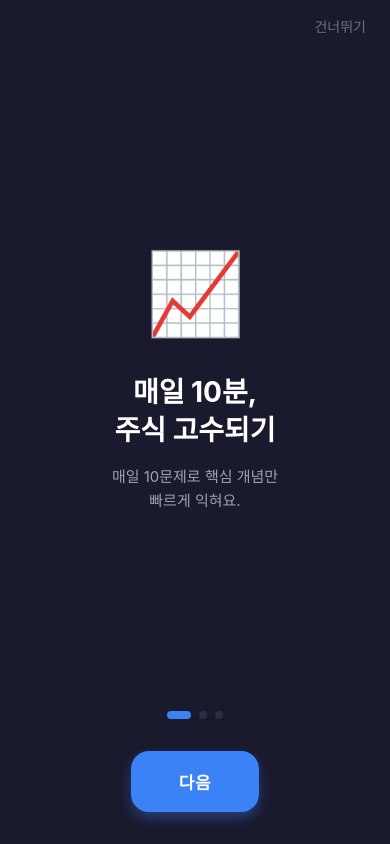
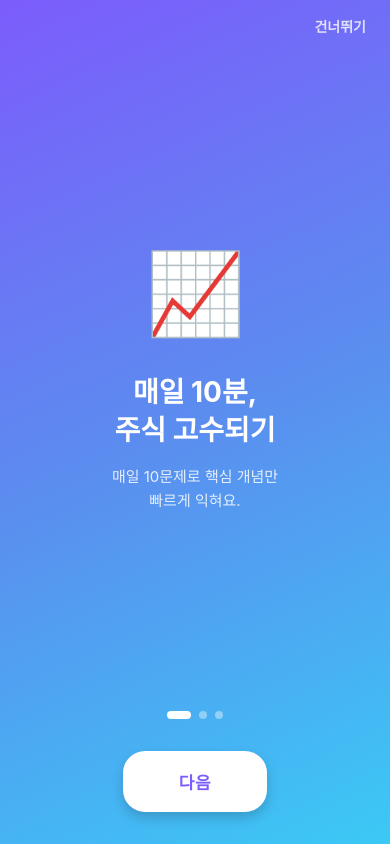
Before and after one commit to kimmingeun/quizon, a React Native app: screen / in a window 390 px wide. Built offline with nearby package versions, Linux system fonts and the light colour scheme.

Commit message:
퀴즈/결과/온보딩 UI 리프레시: 비비드 그라데이션 톤 통일

```diff
--- a/src/screens/OnboardingScreen.js
+++ b/src/screens/OnboardingScreen.js
@@ -7,6 +7,7 @@ import {
   SafeAreaView,
 } from 'react-native';
 import AsyncStorage from '@react-native-async-storage/async-storage';
+import { LinearGradient } from 'expo-linear-gradient';
 
 const SLIDES = [
   {
@@ -47,6 +48,12 @@ export default function OnboardingScreen({ navigation }) {
   };
 
   return (
+    <LinearGradient
+      colors={['#7C5CFC', '#5B8DEF', '#3BC9F5']}
+      start={{ x: 0, y: 0 }}
+      end={{ x: 1, y: 1 }}
+      style={{ flex: 1 }}
+    >
       <SafeAreaView style={styles.container}>
         {/* 건너뛰기 */}
         <TouchableOpacity style={styles.skip} onPress={finish}>
@@ -74,13 +81,14 @@ export default function OnboardingScreen({ navigation }) {
           </Text>
         </TouchableOpacity>
       </SafeAreaView>
+    </LinearGradient>
   );
 }
 
 const styles = StyleSheet.create({
   container: {
     flex: 1,
-    backgroundColor: '#1A1A2E',
+    backgroundColor: 'transparent',
     alignItems: 'center',
   },
   skip: {
@@ -90,8 +98,9 @@ const styles = StyleSheet.create({
     paddingBottom: 8,
   },
   skipText: {
-    color: '#6B7280',
+    color: 'rgba(255,255,255,0.8)',
     fontSize: 14,
+    fontWeight: '600',
   },
   slide: {
     flex: 1,
@@ -113,7 +122,7 @@ const styles = StyleSheet.create({
   },
   slideSub: {
     fontSize: 15,
-    color: '#9CA3AF',
+    color: 'rgba(255,255,255,0.85)',
     textAlign: 'center',
     lineHeight: 24,
   },
@@ -126,28 +135,28 @@ const styles = StyleSheet.create({
     width: 8,
     height: 8,
     borderRadius: 4,
-    backgroundColor: '#2D2D44',
+    backgroundColor: 'rgba(255,255,255,0.4)',
   },
   dotActive: {
     width: 24,
-    backgroundColor: '#3B82F6',
+    backgroundColor: '#fff',
   },
   button: {
-    backgroundColor: '#3B82F6',
-    borderRadius: 18,
+    backgroundColor: '#fff',
+    borderRadius: 22,
     paddingVertical: 18,
-    paddingHorizontal: 48,
+    paddingHorizontal: 56,
     marginBottom: 32,
-    shadowColor: '#3B82F6',
+    shadowColor: '#1A1A2E',
     shadowOffset: { width: 0, height: 6 },
-    shadowOpacity: 0.35,
+    shadowOpacity: 0.2,
     shadowRadius: 12,
     elevation: 8,
   },
   buttonText: {
-    color: '#fff',
+    color: '#7C5CFC',
     fontSize: 17,
-    fontWeight: 'bold',
+    fontWeight: '800',
     letterSpacing: 0.5,
   },
 });
--- a/src/screens/QuizScreen.js
+++ b/src/screens/QuizScreen.js
@@ -7,6 +7,7 @@ import {
   SafeAreaView,
   ScrollView,
 } from 'react-native';
+import { LinearGradient } from 'expo-linear-gradient';
 import { getTodayQuestions } from '../utils/quizHelper';
 
 const questions = getTodayQuestions();
@@ -155,10 +156,17 @@ export default function QuizScreen({ navigation }) {
       {/* 하단 다음 버튼 */}
       {showResult && (
         <View style={styles.bottomBar}>
-          <TouchableOpacity style={styles.nextButton} onPress={handleNext} activeOpacity={0.85}>
-            <Text style={styles.nextButtonText}>
-              {isLast ? '결과 보기  →' : '다음 문제  →'}
-            </Text>
+          <TouchableOpacity style={styles.nextButtonWrap} onPress={handleNext} activeOpacity={0.85}>
+            <LinearGradient
+              colors={['#7C5CFC', '#5B8DEF']}
+              start={{ x: 0, y: 0 }}
+              end={{ x: 1, y: 0 }}
+              style={styles.nextButton}
+            >
+              <Text style={styles.nextButtonText}>
+                {isLast ? '결과 보기  →' : '다음 문제  →'}
+              </Text>
+            </LinearGradient>
           </TouchableOpacity>
         </View>
       )}
@@ -169,7 +177,7 @@ export default function QuizScreen({ navigation }) {
 const styles = StyleSheet.create({
   container: {
     flex: 1,
-    backgroundColor: '#F5F8FF',
+    backgroundColor: '#FAFAFF',
   },
 
   // 상단 바
@@ -205,7 +213,7 @@ const styles = StyleSheet.create({
   },
   progressFill: {
     height: 8,
-    backgroundColor: '#3B82F6',
+    backgroundColor: '#7C5CFC',
     borderRadius: 4,
   },
   progressLabel: {
@@ -229,7 +237,7 @@ const styles = StyleSheet.create({
     marginBottom: 20,
   },
   tag: {
-    backgroundColor: '#EFF6FF',
+    backgroundColor: '#EDE9FE',
     borderRadius: 20,
     paddingHorizontal: 12,
     paddingVertical: 5,
@@ -240,7 +248,7 @@ const styles = StyleSheet.create({
   tagText: {
     fontSize: 12,
     fontWeight: '600',
-    color: '#3B82F6',
+    color: '#7C5CFC',
   },
 
   // 문제
@@ -271,8 +279,8 @@ const styles = StyleSheet.create({
     borderColor: '#E5E7EB',
   },
   oxSelected: {
-    backgroundColor: '#EFF6FF',
-    borderColor: '#3B82F6',
+    backgroundColor: '#EDE9FE',
+    borderColor: '#7C5CFC',
   },
   oxCorrect: {
     backgroundColor: '#ECFDF5',
@@ -312,8 +320,8 @@ const styles = StyleSheet.create({
     borderColor: '#E5E7EB',
   },
   optionSelected: {
-    backgroundColor: '#EFF6FF',
-    borderColor: '#3B82F6',
+    backgroundColor: '#EDE9FE',
+    borderColor: '#7C5CFC',
   },
   optionCorrect: {
     backgroundColor: '#ECFDF5',
@@ -381,16 +389,23 @@ const styles = StyleSheet.create({
     bottom: 0,
     left: 0,
     right: 0,
-    backgroundColor: '#F5F8FF',
+    backgroundColor: '#FAFAFF',
     paddingHorizontal: 20,
     paddingTop: 12,
     paddingBottom: 32,
     borderTopWidth: 1,
     borderTopColor: '#E5E7EB',
   },
+  nextButtonWrap: {
+    borderRadius: 18,
+    shadowColor: '#7C5CFC',
+    shadowOffset: { width: 0, height: 6 },
+    shadowOpacity: 0.35,
+    shadowRadius: 12,
+    elevation: 8,
+  },
   nextButton: {
-    backgroundColor: '#1A1A2E',
-    borderRadius: 16,
+    borderRadius: 18,
     paddingVertical: 18,
     alignItems: 'center',
   },
--- a/src/screens/ResultScreen.js
+++ b/src/screens/ResultScreen.js
@@ -8,6 +8,7 @@ import {
   ScrollView,
   Platform,
 } from 'react-native';
+import { LinearGradient } from 'expo-linear-gradient';
 import { checkAnswer } from '../utils/quizHelper';
 import { saveQuizResult } from '../utils/storage';
 import { getLevelInfo } from '../utils/xp';
@@ -46,7 +47,12 @@ export default function ResultScreen({ route, navigation }) {
         style={Platform.OS === 'web' ? { overflow: 'auto' } : {}}
       >
         {/* 점수 카드 */}
-        <View style={styles.scoreCard}>
+        <LinearGradient
+          colors={['#7C5CFC', '#5B8DEF', '#3BC9F5']}
+          start={{ x: 0, y: 0 }}
+          end={{ x: 1, y: 1 }}
+          style={styles.scoreCard}
+        >
           <Text style={styles.scoreEmoji}>{emoji}</Text>
           <Text style={styles.scoreTitle}>{title}</Text>
           <Text style={styles.scoreSub}>{sub}</Text>
@@ -73,7 +79,7 @@ export default function ResultScreen({ route, navigation }) {
               <Text style={styles.summaryLabel}>정확도</Text>
             </View>
           </View>
-        </View>
+        </LinearGradient>
 
         {/* XP 획득 카드 */}
         {xpResult && (
@@ -132,11 +138,18 @@ export default function ResultScreen({ route, navigation }) {
             <Text style={styles.retryText}>🔄 다시 풀기</Text>
           </TouchableOpacity>
           <TouchableOpacity
-            style={styles.homeButton}
+            style={styles.homeButtonWrap}
             onPress={() => navigation.navigate('Home')}
             activeOpacity={0.85}
           >
-            <Text style={styles.homeText}>🏠 홈으로</Text>
+            <LinearGradient
+              colors={['#7C5CFC', '#5B8DEF']}
+              start={{ x: 0, y: 0 }}
+              end={{ x: 1, y: 0 }}
+              style={styles.homeButton}
+            >
+              <Text style={styles.homeText}>🏠 홈으로</Text>
+            </LinearGradient>
           </TouchableOpacity>
         </View>
 
@@ -149,7 +162,7 @@ export default function ResultScreen({ route, navigation }) {
 const styles = StyleSheet.create({
   container: {
     flex: 1,
-    backgroundColor: '#F5F8FF',
+    backgroundColor: '#FAFAFF',
   },
   scroll: {
     padding: 20,
@@ -157,11 +170,15 @@ const styles = StyleSheet.create({
 
   // 점수 카드
   scoreCard: {
-    backgroundColor: '#1A1A2E',
-    borderRadius: 24,
+    borderRadius: 28,
     padding: 28,
     alignItems: 'center',
     marginBottom: 28,
+    shadowColor: '#7C5CFC',
+    shadowOffset: { width: 0, height: 10 },
+    shadowOpacity: 0.3,
+    shadowRadius: 20,
+    elevation: 10,
   },
   scoreEmoji: {
     fontSize: 48,
@@ -175,7 +192,7 @@ const styles = StyleSheet.create({
   },
   scoreSub: {
     fontSize: 13,
-    color: '#9CA3AF',
+    color: 'rgba(255,255,255,0.85)',
     marginBottom: 20,
     textAlign: 'center',
   },
@@ -186,19 +203,19 @@ const styles = StyleSheet.create({
   },
   scoreNum: {
     fontSize: 64,
-    fontWeight: 'bold',
-    color: '#3B82F6',
+    fontWeight: '800',
+    color: '#FFE066',
     lineHeight: 72,
   },
   scoreOf: {
     fontSize: 28,
-    color: '#6B7280',
+    color: 'rgba(255,255,255,0.8)',
     fontWeight: '600',
     marginLeft: 4,
   },
   summaryRow: {
     flexDirection: 'row',
-    backgroundColor: '#2D2D44',
+    backgroundColor: 'rgba(255,255,255,0.18)',
     borderRadius: 16,
     paddingVertical: 16,
     width: '100%',
@@ -211,17 +228,17 @@ const styles = StyleSheet.create({
   summaryWrong: {},
   summaryNum: {
     fontSize: 20,
-    fontWeight: 'bold',
-    color: '#10B981',
+    fontWeight: '800',
+    color: '#fff',
     marginBottom: 4,
   },
   summaryLabel: {
     fontSize: 12,
-    color: '#9CA3AF',
+    color: 'rgba(255,255,255,0.85)',
   },
   summaryDivider: {
     width: 1,
-    backgroundColor: '#3D3D54',
+    backgroundColor: 'rgba(255,255,255,0.25)',
     marginVertical: 4,
   },
 
@@ -289,11 +306,14 @@ const styles = StyleSheet.create({
   // XP 카드
   xpCard: {
     backgroundColor: '#fff',
-    borderRadius: 16,
+    borderRadius: 18,
     padding: 16,
     marginBottom: 20,
-    borderWidth: 1,
-    borderColor: '#E5E7EB',
+    shadowColor: '#7C5CFC',
+    shadowOffset: { width: 0, height: 4 },
+    shadowOpacity: 0.08,
+    shadowRadius: 10,
+    elevation: 2,
   },
   xpTop: {
     flexDirection: 'row',
@@ -312,19 +332,19 @@ const styles = StyleSheet.create({
   },
   xpEarned: {
     fontSize: 13,
-    color: '#3B82F6',
-    fontWeight: '700',
+    color: '#7C5CFC',
+    fontWeight: '800',
   },
   xpBarBg: {
     height: 8,
-    backgroundColor: '#E5E7EB',
+    backgroundColor: '#EDE9FE',
     borderRadius: 4,
     overflow: 'hidden',
     marginBottom: 6,
   },
   xpBarFill: {
     height: 8,
-    backgroundColor: '#3B82F6',
+    backgroundColor: '#7C5CFC',
     borderRadius: 4,
   },
   xpBarLabels: {
@@ -344,33 +364,33 @@ const styles = StyleSheet.create({
   },
   retryButton: {
     flex: 1,
-    backgroundColor: '#F3F4F6',
-    borderRadius: 16,
+    backgroundColor: '#EDE9FE',
+    borderRadius: 18,
     paddingVertical: 18,
     alignItems: 'center',
-    borderWidth: 1,
-    borderColor: '#E5E7EB',
   },
   retryText: {
     fontSize: 15,
-    fontWeight: 'bold',
-    color: '#374151',
+    fontWeight: '800',
+    color: '#7C5CFC',
+  },
+  homeButtonWrap: {
+    flex: 1,
+    borderRadius: 18,
+    shadowColor: '#7C5CFC',
+    shadowOffset: { width: 0, height: 6 },
+    shadowOpacity: 0.35,
+    shadowRadius: 12,
+    elevation: 8,
   },
   homeButton: {
-    flex: 1,
-    backgroundColor: '#3B82F6',
-    borderRadius: 16,
+    borderRadius: 18,
     paddingVertical: 18,
     alignItems: 'center',
-    shadowColor: '#3B82F6',
-    shadowOffset: { width: 0, height: 4 },
-    shadowOpacity: 0.3,
-    shadowRadius: 8,
-    elevation: 6,
   },
   homeText: {
     fontSize: 15,
-    fontWeight: 'bold',
+    fontWeight: '800',
     color: '#fff',
   },
 });
```
Lines whose indentation alone changed are shown as unchanged.
